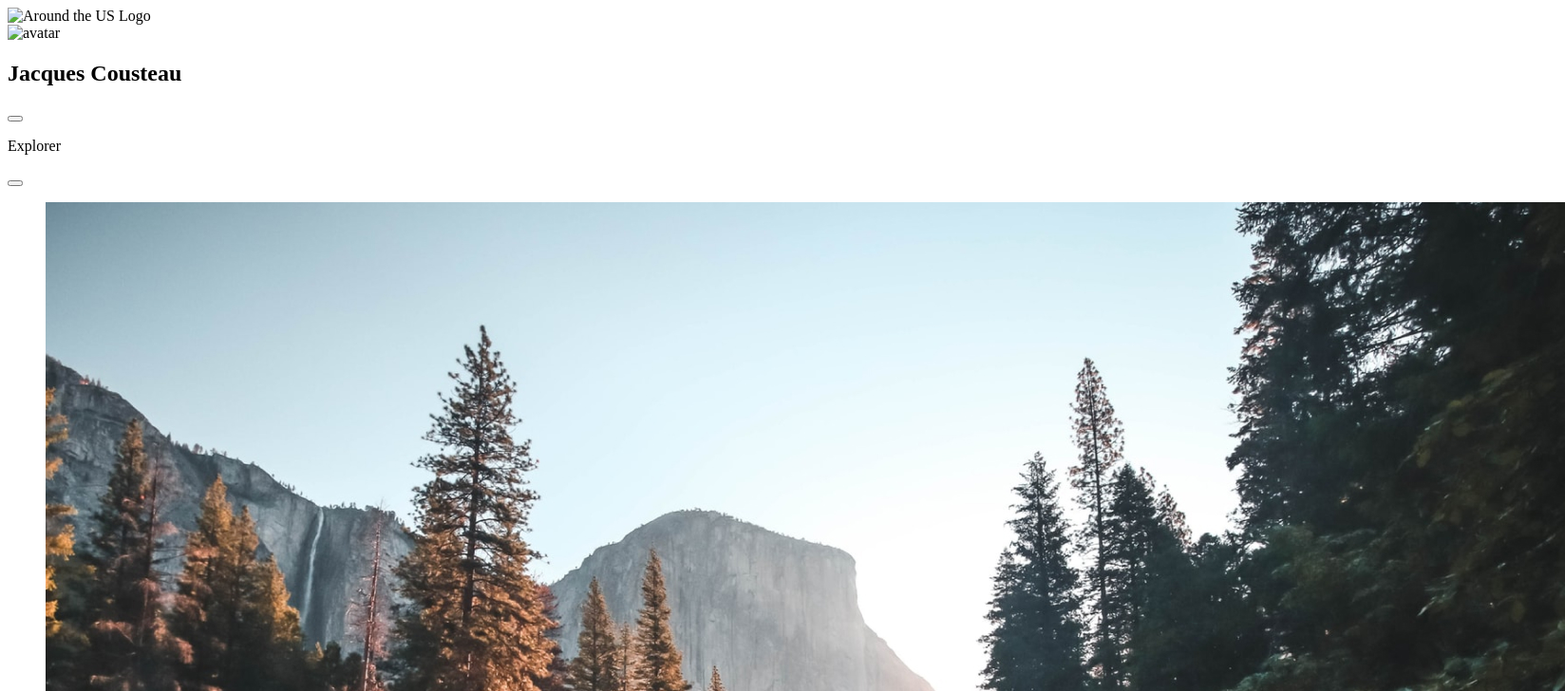
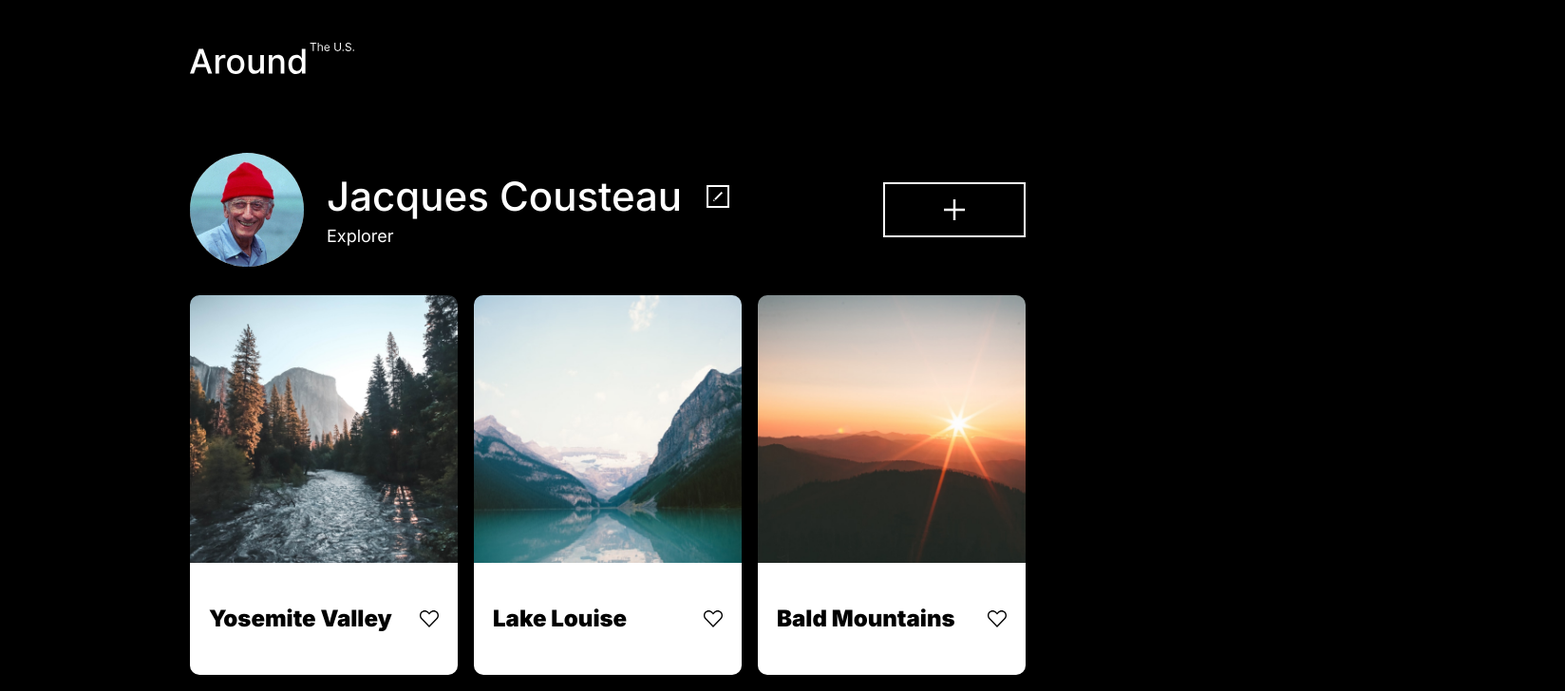
Before and after one commit to ravey808/se_project_aroundtheus, a plain HTML site: page index.html in a window 1280 px wide. Shown: the top 728 px of the page at 95% size, 1648 px wide, since content can reach past the window. Drawn offline with Linux system fonts and the light colour scheme; the site is published under a folder, as on GitHub Pages, so addresses that start at the root find nothing.

Commit message:
corrections

```diff
--- a/index.html
+++ b/index.html
@@ -11,13 +11,13 @@
     <meta name="keywords" content="places, around the world, explorer" />
     <meta name="author" content="Dana Rodriguez" />
     <title>Project Around the US</title>
-    <link rel="stylesheet" href="/pages/index.css" />
+    <link rel="stylesheet" href="pages/index.css" />
   </head>
   <body class="page">
     <div class="page__content">
       <header class="header page__section">
         <img
-          src="/images/logo-white.svg"
+          src="images/logo-white.svg"
           alt="Around the US Logo"
           class="header__logo"
         />
@@ -26,7 +26,7 @@
         <section class="profile page__section">
           <img
             class="profile__image"
-            src="/images/jacques-cousteau.jpg"
+            src="images/jacques-cousteau.jpg"
             alt="avatar"
           />
           <div class="profile__info">
```
